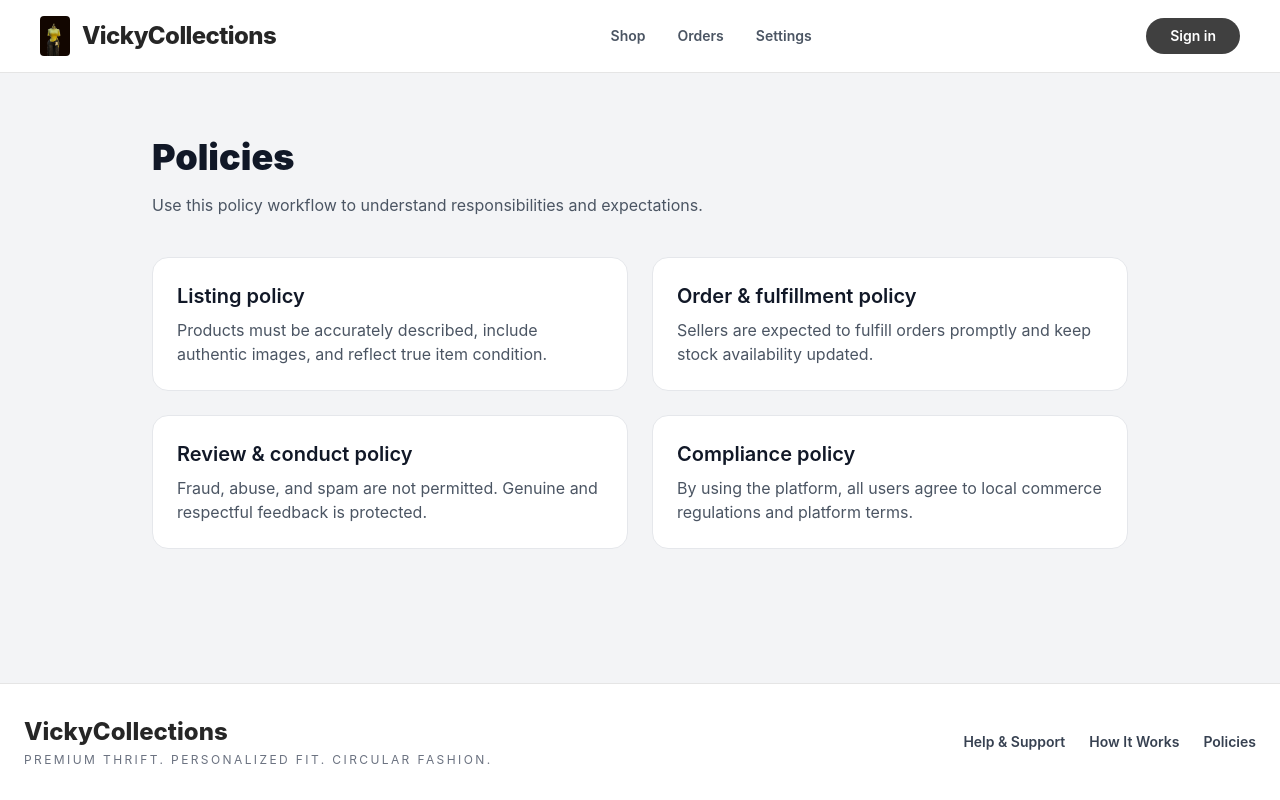
After one commit to Isiaka110/AI-Powered-E-Commerce, a Django app: page /policies/ in a window 1280 px wide. The commit adds this page. Run offline with Django 5.2, Linux system fonts and the light colour scheme; data comes from the database, SQL or seed files in the repository; some libraries are stand-ins or nearby versions.

Commit message:
Update footer workflow pages and remove seller CTA

```diff
--- a/thrift_ecommerce/store/urls.py
+++ b/thrift_ecommerce/store/urls.py
@@ -17,6 +17,9 @@ urlpatterns = [
     path('signup/', views.personalized_signup, name='signup'),
     path('onboarding/', views.vendor_onboarding, name='vendor_onboarding'),
     path('terms/', views.terms_and_conditions, name='terms'),
+    path('help-support/', views.help_support, name='help_support'),
+    path('how-it-works/', views.how_it_works, name='how_it_works'),
+    path('policies/', views.policies, name='policies'),
     path('reset-password/', auth_views.PasswordResetView.as_view(template_name='registration/password_reset_form.html'), name='password_reset'),
     path('settings/', views.profile_settings, name='profile_settings'),
 
--- a/thrift_ecommerce/store/views.py
+++ b/thrift_ecommerce/store/views.py
@@ -31,6 +31,18 @@ def landing_page(request):
     # Fetch recent products for the "Fresh Drops" section on landing
     recent_products = Product.objects.filter(is_available=True).order_by('-created_at')[:4]
     return render(request, 'store/landing.html', {'recent_products': recent_products})
+
+
+def help_support(request):
+    return render(request, 'store/help_support.html')
+
+
+def how_it_works(request):
+    return render(request, 'store/how_it_works.html')
+
+
+def policies(request):
+    return render(request, 'store/policies.html')
 
 def personalized_signup(request):
     if request.method == 'POST':
--- a/thrift_ecommerce/templates/base.html
+++ b/thrift_ecommerce/templates/base.html
@@ -123,9 +123,9 @@
                 <p class="text-xs uppercase tracking-[0.2em] text-gray-500 mt-1">Premium thrift. Personalized fit. Circular fashion.</p>
             </div>
             <div class="flex flex-wrap items-center justify-center gap-6 text-sm font-semibold">
-                <a href="{% url 'terms' %}" class="hover:text-brand-600">Help & Support</a>
-                <a href="{% url 'landing' %}" class="hover:text-brand-600">How It Works</a>
-                <a href="{% url 'terms' %}" class="hover:text-brand-600">Policies</a>
+                <a href="{% url 'help_support' %}" class="hover:text-brand-600">Help & Support</a>
+                <a href="{% url 'how_it_works' %}" class="hover:text-brand-600">How It Works</a>
+                <a href="{% url 'policies' %}" class="hover:text-brand-600">Policies</a>
             </div>
         </div>
     </footer>
--- a/thrift_ecommerce/templates/store/landing.html
+++ b/thrift_ecommerce/templates/store/landing.html
@@ -8,9 +8,7 @@
     <h1 class="mt-4 text-3xl sm:text-4xl md:text-6xl font-bold leading-tight">Second-hand, reimagined as a personalized luxury boutique.</h1>
     <p class="mt-5 text-base md:text-lg text-gray-100">{{ store.store_name|default:'Thrift & Found' }} transforms thrift shopping from chaotic scrolling into an elegant, size-matched experience built for conscious fashion lovers.</p>
     <div class="mt-10 flex flex-wrap justify-center gap-3 sm:gap-4">
-      {% if user.is_authenticated %}
-      <a href="{% url 'vendor_onboarding' %}" class="bg-brand-500 hover:bg-brand-600 text-white font-semibold px-6 sm:px-8 py-3 rounded-full">Become a Seller</a>
-      {% else %}
+      {% if not user.is_authenticated %}
       <a href="{% url 'signup' %}" class="bg-brand-500 hover:bg-brand-600 text-white font-semibold px-6 sm:px-8 py-3 rounded-full">Join Free</a>
       {% endif %}
       <a href="{% url 'dashboard' %}" class="border border-white/60 hover:bg-white/10 text-white font-semibold px-6 sm:px-8 py-3 rounded-full">Shop the Collection</a>
--- /dev/null
+++ b/thrift_ecommerce/templates/store/policies.html
@@ -0,0 +1,26 @@
+{% extends 'base.html' %}
+{% block content %}
+<section class="max-w-5xl mx-auto px-6 py-16">
+  <h1 class="text-4xl font-black">Policies</h1>
+  <p class="mt-4 text-gray-600">Use this policy workflow to understand responsibilities and expectations.</p>
+
+  <div class="mt-10 grid gap-6 md:grid-cols-2">
+    <article class="rounded-2xl border border-gray-200 p-6 bg-white">
+      <h2 class="text-xl font-semibold">Listing policy</h2>
+      <p class="text-gray-600 mt-2">Products must be accurately described, include authentic images, and reflect true item condition.</p>
+    </article>
+    <article class="rounded-2xl border border-gray-200 p-6 bg-white">
+      <h2 class="text-xl font-semibold">Order &amp; fulfillment policy</h2>
+      <p class="text-gray-600 mt-2">Sellers are expected to fulfill orders promptly and keep stock availability updated.</p>
+    </article>
+    <article class="rounded-2xl border border-gray-200 p-6 bg-white">
+      <h2 class="text-xl font-semibold">Review &amp; conduct policy</h2>
+      <p class="text-gray-600 mt-2">Fraud, abuse, and spam are not permitted. Genuine and respectful feedback is protected.</p>
+    </article>
+    <article class="rounded-2xl border border-gray-200 p-6 bg-white">
+      <h2 class="text-xl font-semibold">Compliance policy</h2>
+      <p class="text-gray-600 mt-2">By using the platform, all users agree to local commerce regulations and platform terms.</p>
+    </article>
+  </div>
+</section>
+{% endblock %}
```
Also changed, not shown: thrift_ecommerce/templates/store/help_support.html (added, +25 -0 lines), thrift_ecommerce/templates/store/how_it_works.html (added, +22 -0 lines).
